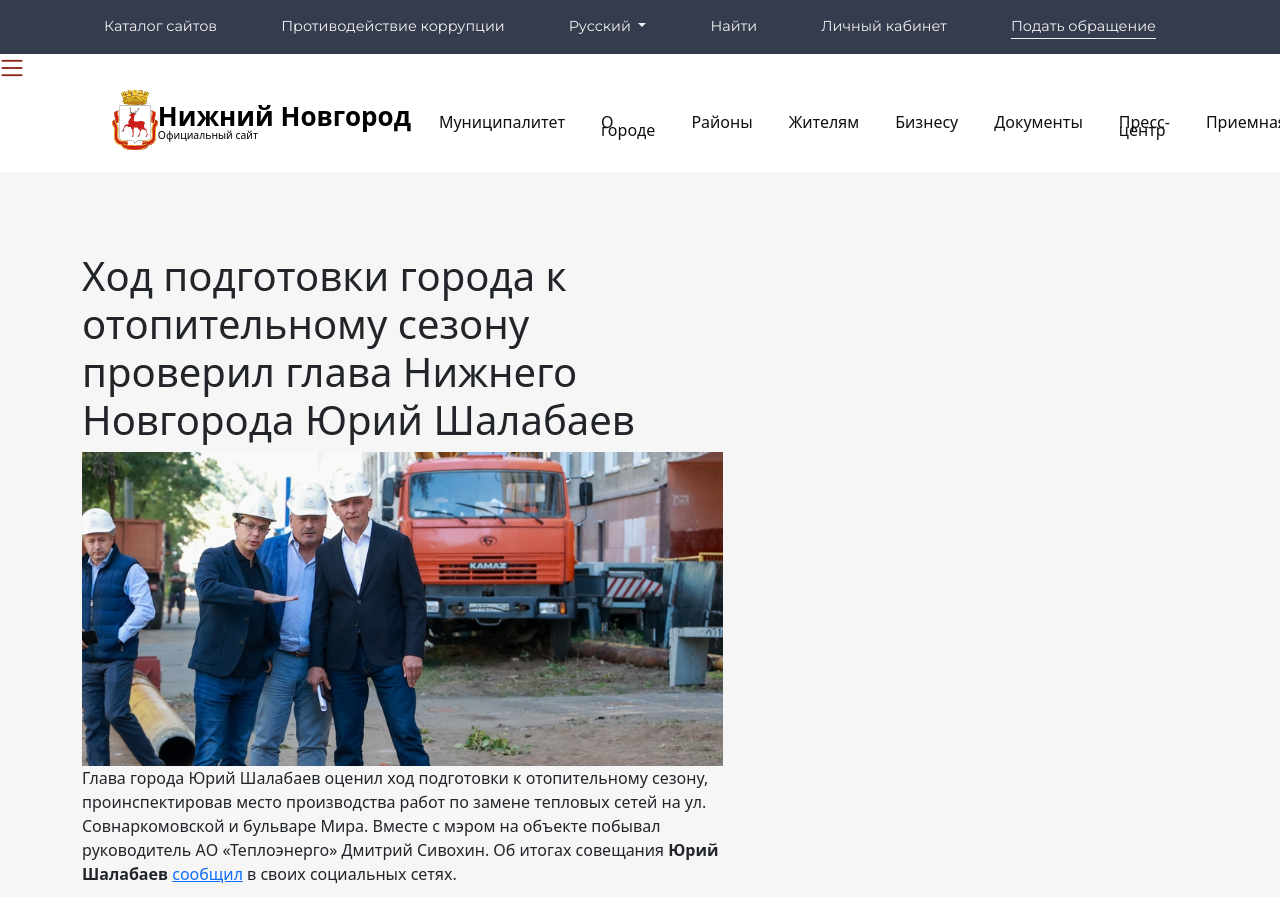
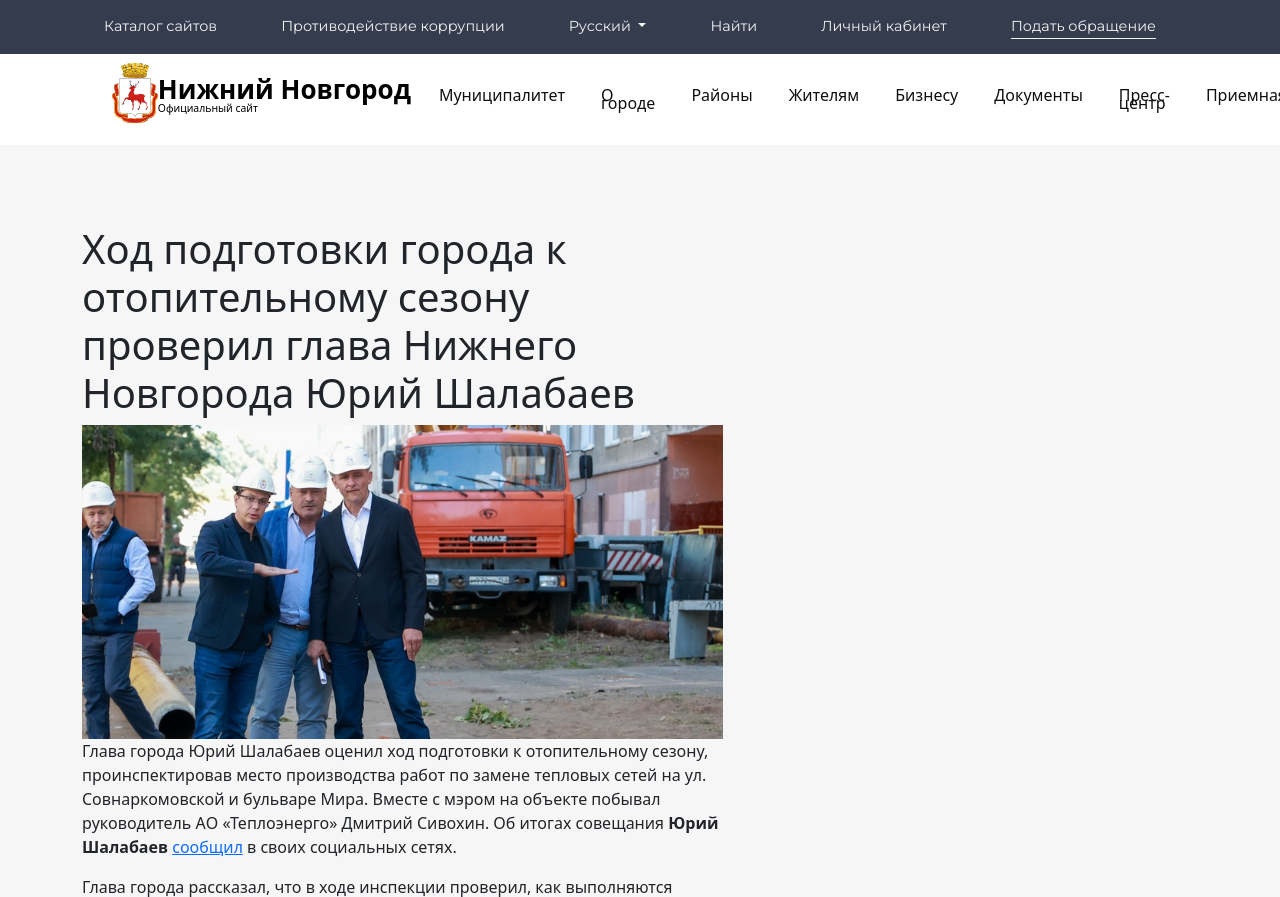
Before and after one commit to Polineska/GP-Days-, a plain HTML site: page index-new.html in a window 1280 px wide. Shown: the top 897 px of the page. Drawn offline with nearby package versions, Linux system fonts and the light colour scheme; a script that the page names is missing.

Commit message:
Поправила иконку навигации

```diff
--- a/index-new.html
+++ b/index-new.html
@@ -81,12 +81,6 @@
   </nav>
 
 
-          <!-- Иконка меню для адаптивности -->
-          <button class="navbar-toggler" type="button" data-bs-toggle="collapse"
-          data-bs-target="#navbarSupportedContent-2"
-          aria-controls="navbarSupportedContent-2" aria-expanded="false" aria-label="Toggle navigation">
-            <span class="menu ml-auto"><img src="img/menu2.png" alt="Кнопка меню навигации"></span>
-          </button>
 
   <!-- Навигация 2 -->
   <nav class="navbar navbar-expand-lg sticky-top navigation_2">
```
